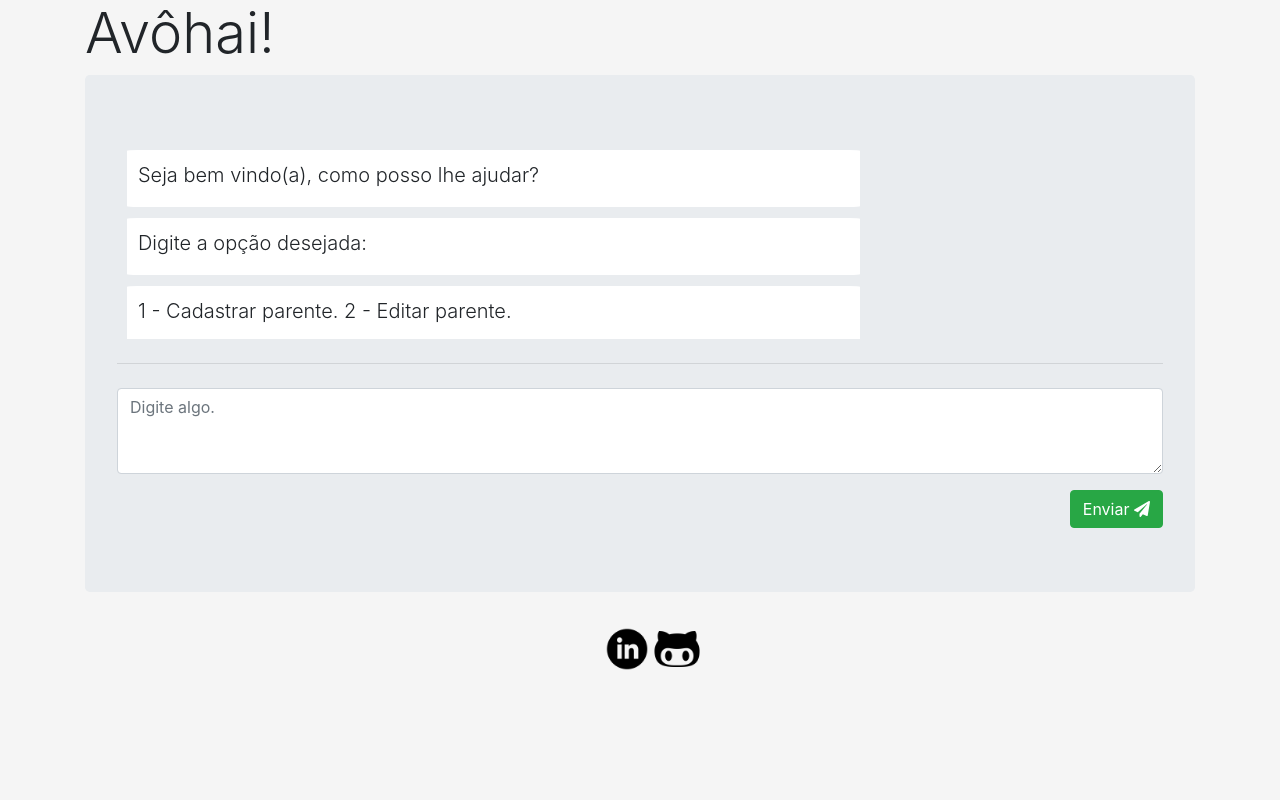
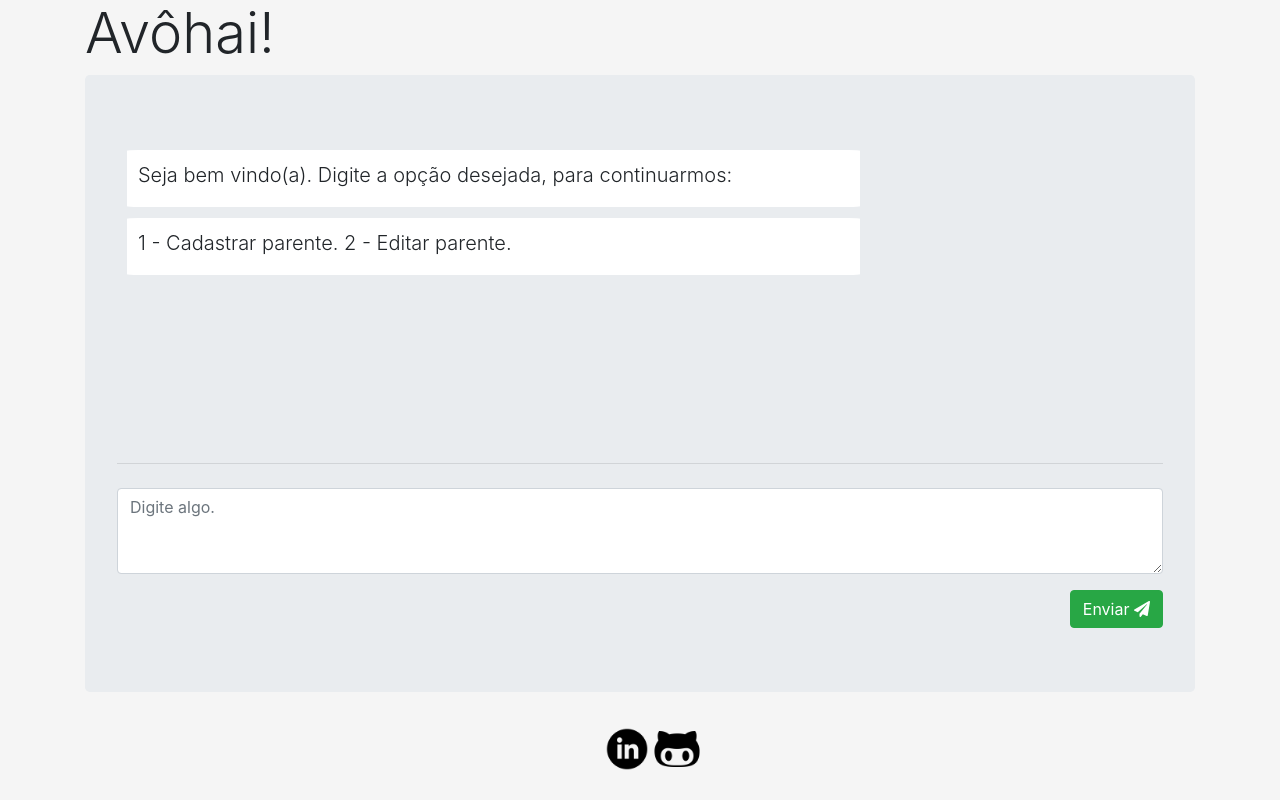
Before and after one commit to conradocjo/avohai-ui, an Angular app: page / in a window 1280 px wide. Built offline with nearby package versions, Linux system fonts and the light colour scheme.

Commit message:
Evoluçao do chatbot

```diff
--- a/src/app/chatbot/chatbot.component.css
+++ b/src/app/chatbot/chatbot.component.css
@@ -1,3 +1,8 @@
+.mensagens {
+    overflow-y: scroll;
+    height: 300px;
+}
+
 .mensagemEnviada {
     background: #54d38a;
     width: 70%;
@@ -26,9 +31,6 @@
 }
 
 .linkedin {
-    /* width: 4%;
-    height: 4%; */
-
     width: 50px;
     height: 50px;
 }
--- a/src/app/chatbot/chatbot.component.html
+++ b/src/app/chatbot/chatbot.component.html
@@ -1,19 +1,17 @@
 <div class="container">
+
     <div class="cabecalho">
         <h1 class="display-4">Avôhai!</h1>
     </div>
     <div class="jumbotron">
-
-        <div class="mensagens" style="overflow-y: scroll;
-        resize: none;  height: 200px;   ">
-
+        <div class="mensagens">
             <div *ngFor="let conversa of chat" [class]="conversa.divClass">
                 <p class="lead">{{conversa.conteudo}}</p>
             </div>
-
         </div>
 
         <hr class="my-4">
+
         <form [formGroup]="formulario" (ngSubmit)="enviarMensagem()">
             <div class="form-group">
                 <textarea formControlName="mensagem" class="form-control" id="exampleFormControlTextarea1" rows="3"
@@ -25,7 +23,9 @@
                     </fa-icon></button>
             </div>
         </form>
+
     </div>
+
     <footer>
         <div class="img">
             <a [href]="linkedinPerfil" target="_blank">
@@ -36,4 +36,5 @@
             </a>
         </div>
     </footer>
+
 </div>
--- a/src/app/chatbot/chatbot.component.ts
+++ b/src/app/chatbot/chatbot.component.ts
@@ -26,23 +26,44 @@ export class ChatbotComponent extends Base implements OnInit {
   }
 
   ngOnInit(): void {
-    this.chat.push(new Mensagem(DivEnum.MENSAGEM_RECEBIDA, "Seja bem vindo(a), como posso lhe ajudar?"))
-    this.chat.push(new Mensagem(DivEnum.MENSAGEM_RECEBIDA, "Digite a opção desejada: "))
+    this.chat.push(new Mensagem(DivEnum.MENSAGEM_RECEBIDA, "Seja bem vindo(a). Digite a opção desejada, para continuarmos:"))
     this.chat.push(new Mensagem(DivEnum.MENSAGEM_RECEBIDA, `1 - Cadastrar parente.    2 - Editar parente.`));
   }
 
   public enviarMensagem(): void {
+    this.chat.push(new Mensagem(DivEnum.MENSAGEM_ENVIADA, this.formulario.value.mensagem))
     if (this.validaSePerguntaFeitaFoiRelacionadaOpcaoDesejada()) {
       if (this.validaSeOpcaoDigitadaEhUmOuDois()) {
-        if(this.formulario.value.mensagem == 1){
-
+        if (this.formulario.value.mensagem == 1) {
+          this.continuarCadastro();
         } else {
-
+          this.continuarEdicao();
         }
       } else {
-        this.chat.push(new Mensagem(DivEnum.MENSAGEM_RECEBIDA, this.respostaRoboErro))
+        setTimeout(() => {
+          this.chat.push(new Mensagem(DivEnum.MENSAGEM_RECEBIDA, this.respostaRoboErro))
+        }, 2000)
       }
     }
+  }
+
+  public continuarCadastro(): void {
+    setTimeout(() => {
+      this.chat.push(new Mensagem(DivEnum.MENSAGEM_RECEBIDA, `Ok, Entendi.`))
+    }, 2000)
+
+  }
+
+  public continuarEdicao(): void {
+    setTimeout(() => {
+      this.chat.push(new Mensagem(DivEnum.MENSAGEM_RECEBIDA, `Ok, Entendi.`))
+    }, 2000)
+  }
+
+  testerino(): void {
+    var el = document.querySelector('.mensagens');
+    var height = el.scrollHeight;
+    el.scrollTop = height;
   }
 
   // Validações
```
